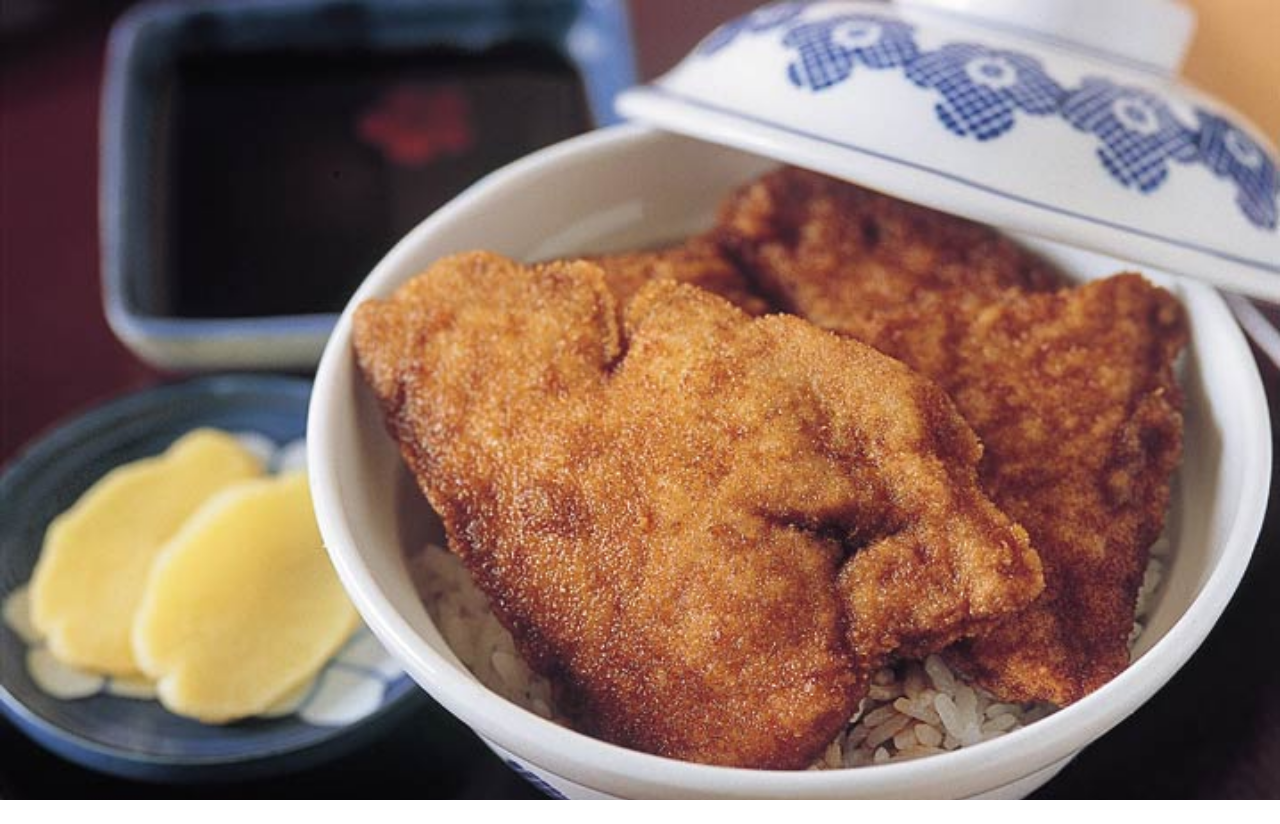
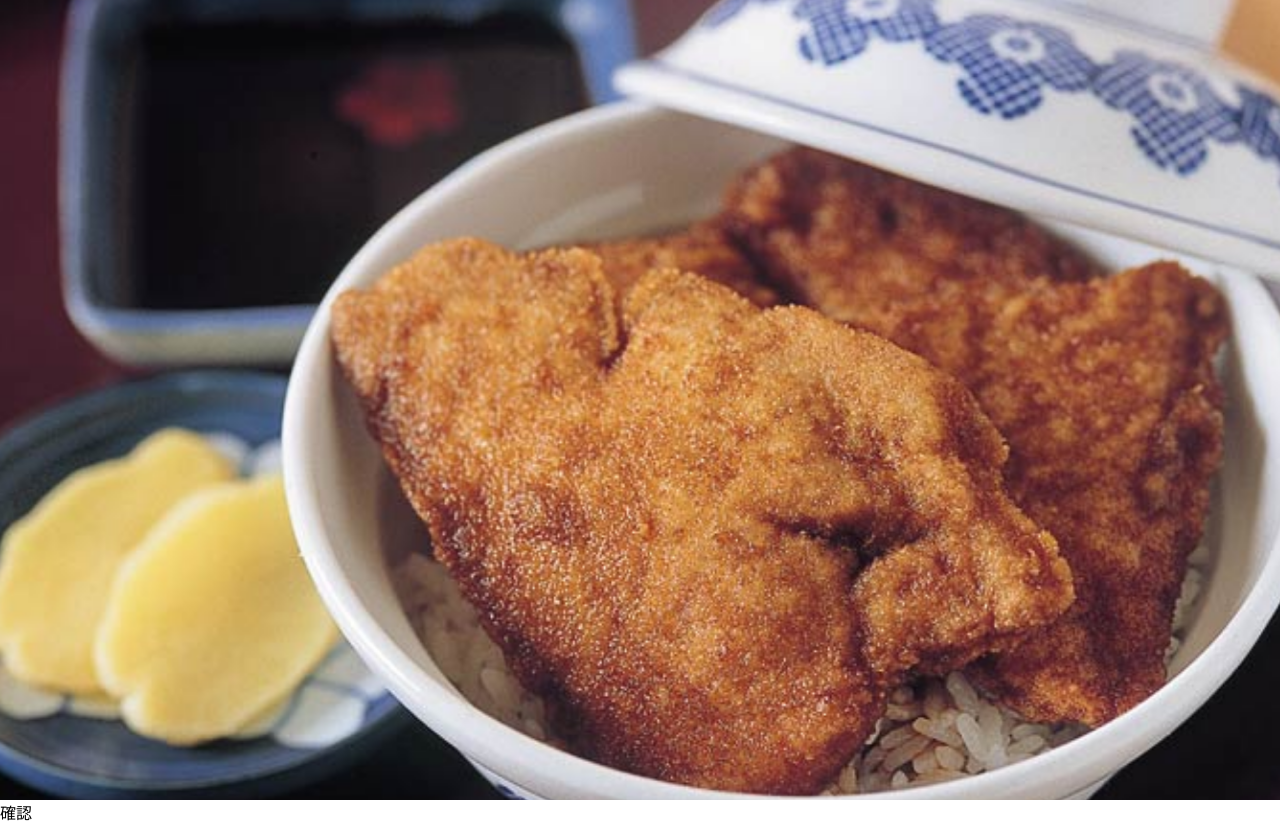
Before and after one commit to j-cool-hirai/study-bucket-aws, a React (Vite) app: page / in a window 1280 px wide. Before the commit the page ends 800 px from the top, so only its background shows below. Built offline with nearby package versions, Linux system fonts and the light colour scheme.

Commit message:
swiper導入

```diff
--- a/package.json
+++ b/package.json
@@ -12,7 +12,8 @@
   "dependencies": {
     "react": "^18.2.0",
     "react-dom": "^18.2.0",
-    "sass": "^1.62.1"
+    "sass": "^1.62.1",
+    "swiper": "^9.3.1"
   },
   "devDependencies": {
     "@types/react": "^18.0.28",
--- a/src/Top.jsx
+++ b/src/Top.jsx
@@ -1,17 +1,41 @@
 import React from "react";
 import topMv01 from "./assets/image/topMv01.jpg";
-// import viteLogo from "/vite.svg";
 import "./assets/scss/Top.scss";
+import "swiper/swiper-bundle.css";
+import SwiperCore, { Navigation, Pagination, Autoplay } from "swiper";
+import { Swiper, SwiperSlide } from "swiper/react";
+SwiperCore.use([Navigation, Pagination, Autoplay]);
 
 function App() {
   return (
     <>
       <div className="top">
         <div className="top-mv">
-          <div className="top-mv_image">
-            <img src={topMv01} alt="ソースカツ丼" />
-          </div>
+          <Swiper
+            autoplay={{ delay: 3000, disableOnInteraction: false }}
+            loop={true}
+            effect={"fade"}
+            speed={1000}
+            fadeEffect={{
+              crossFade: true,
+            }}
+            containerClass="swiper-container"
+            onSwiper={(swiper) => {
+              swiper.update();
+            }}
+          >
+            <SwiperSlide>
+              <img src={topMv01} alt="ソースカツ丼1" />
+            </SwiperSlide>
+            <SwiperSlide>
+              <img src={topMv01} alt="ソースカツ丼2" />
+            </SwiperSlide>
+            <SwiperSlide>
+              <img src={topMv01} alt="ソースカツ丼3" />
+            </SwiperSlide>
+          </Swiper>
         </div>
+        <section className="top-section">確認</section>
       </div>
     </>
   );
--- a/src/assets/scss/Top.scss
+++ b/src/assets/scss/Top.scss
@@ -5,5 +5,34 @@
     &-mv {
         height: 100vh;
         overflow: hidden;
+
+        .swiper-slide-active {
+            animation: zoomUp 10s linear 0s 1 normal both;
+        }
+
+        &_image {
+            align-items: center;
+            background: #ffffff;
+            display: flex;
+            flex-direction: column;
+            flex-wrap: nowrap;
+            height: 100vh;
+            justify-content: flex-end;
+            opacity: 1;
+            overflow-x: hidden;
+            overflow-y: hidden;
+            transition-duration: 1000ms;
+            width: 100%;
+            max-width: 100%;
+        }
     }
 }
+
+@keyframes zoomUp {
+    0% {
+        transform: scale(1);
+    }
+    100% {
+        transform: scale(1.15);
+    }
+}
```
Also changed, not shown: 1 other file (tests, documents, lock files or other folders).
